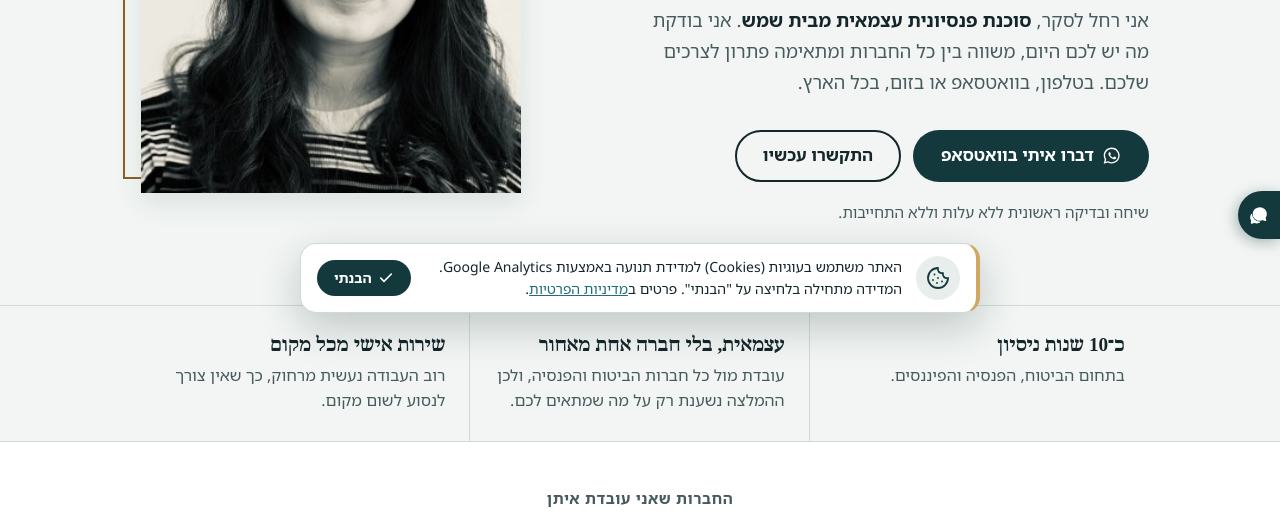
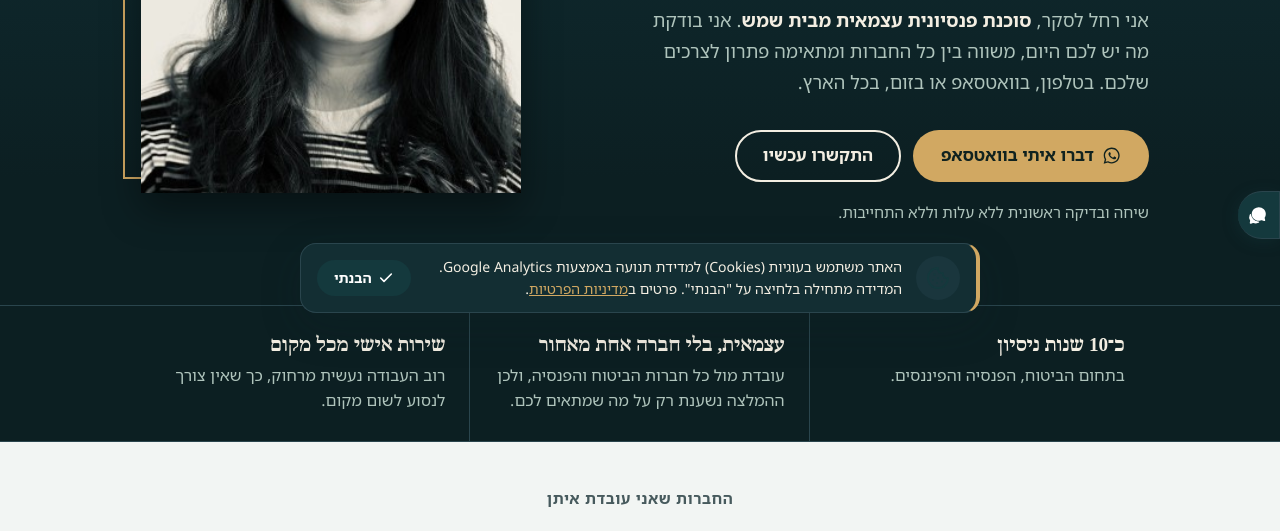
Before and after one commit to benny161299/Landing-page, a plain HTML site: page site/index.html in a window 1280 px wide. Shown: the part 471-1002 px from the top of the page. Drawn offline with Linux system fonts and the light colour scheme.

Commit message:
Dark appearance across the whole site (colors only)

```diff
--- a/site/assets/style.css
+++ b/site/assets/style.css
@@ -1,22 +1,22 @@
 :root {
-  --bg: #F2F5F3;
-  --surface: #FFFFFF;
-  --ink: #14262A;
-  --muted: #475A5D;
-  --line: #CFDAD6;
-  --field-line: #74888A;
+  --bg: #0C1F22;
+  --surface: #132E33;
+  --ink: #F3EEE2;
+  --muted: #AFC4BC;
+  --line: #2A454D;
+  --field-line: #4E6B72;
   --band: #14393D;
   --band-ink: #EEF4F2;
   --band-muted: #B7CBC8;
   --band-line: rgba(238, 244, 242, 0.22);
-  --brass: #8A6127;
+  --brass: #C89B57;
   --brass-fill: #D1A862;
   --on-brass: #10221F;
   --cta: #14393D;
   --on-cta: #FFFFFF;
   --arch-bg: #E4E2DE;
   --foot: #0E2427;
-  --focus: #1F6F78;
+  --focus: #D1A862;
 
   --serif: "Noto Serif Hebrew", "Frank Ruhl Libre", "David", "Times New Roman", serif;
   --sans: "Noto Sans Hebrew", "Assistant", "Segoe UI", Tahoma, Arial, sans-serif;
@@ -24,7 +24,7 @@
   box-sizing: border-box;
   padding-top: env(safe-area-inset-top, 0px);
   padding-bottom: env(safe-area-inset-bottom, 0px);
-  color-scheme: light;
+  color-scheme: dark;
 }
 
 *, *::before, *::after { box-sizing: border-box; }
@@ -79,8 +79,8 @@ p { margin: 0; }
   border-radius: 999px; border: 2px solid transparent;
   transition: background-color .2s, color .2s, border-color .2s;
 }
-.btn-primary { background: var(--cta); color: var(--on-cta); }
-.btn-primary:hover { filter: brightness(1.12); }
+.btn-primary { background: var(--brass-fill); color: var(--on-brass); }
+.btn-primary:hover { filter: brightness(1.08); }
 .btn-ghost { border-color: var(--ink); color: var(--ink); background: transparent; }
 .btn-ghost:hover { background: var(--ink); color: var(--bg); }
 .btn-brass { background: var(--brass-fill); color: var(--on-brass); }
@@ -110,13 +110,18 @@ p { margin: 0; }
 }
 .top-in { display: flex; align-items: center; justify-content: space-between; min-height: 68px; gap: 16px; }
 .brand { display: inline-flex; align-items: center; text-decoration: none; line-height: 1.2; }
-.brand-img { height: 44px; width: auto; max-width: 100%; display: block; object-fit: contain; }
+.brand-img { height: 44px; width: auto; max-width: 100%; display: block; object-fit: contain; background: #F4F1E8; border-radius: 10px; padding: 5px 10px; }
 .brand b { font-family: var(--serif); font-size: 1.35rem; display: block; }
 .brand span { font-size: .9rem; color: var(--muted); }
 .top .btn { min-height: 44px; padding: 8px 20px; font-size: 1rem; }
 
 /* Hero */
-.hero { padding-block: clamp(40px, 7vw, 88px) clamp(48px, 7vw, 80px); }
+.hero {
+  padding-block: clamp(40px, 7vw, 88px) clamp(48px, 7vw, 80px);
+  background: linear-gradient(180deg, #12343B 0%, var(--bg) 82%);
+}
+.hero .sub b { color: var(--brass-fill); }
+.hero .portrait::before { border-color: var(--brass-fill); }
 .hero-grid { display: grid; grid-template-columns: 1.15fr .85fr; gap: clamp(32px, 6vw, 80px); align-items: center; }
 .hero h1 { font-size: clamp(2.5rem, 5.6vw, 4.2rem); line-height: 1.1; letter-spacing: -0.01em; }
 .hero .sub { margin-top: 22px; font-size: 1.15rem; max-width: 46ch; color: var(--muted); }
@@ -150,13 +155,13 @@ p { margin: 0; }
   object-fit: cover; object-position: 50% 18%;
   background: var(--arch-bg);
   border-radius: 999px 999px 0 0;
-  box-shadow: 0 10px 28px rgba(20, 57, 61, 0.1);
+  box-shadow: 0 16px 38px rgba(0, 0, 0, 0.42);
   transition: transform .45s cubic-bezier(0.25, 1, 0.5, 1),
               box-shadow .45s ease;
 }
 .portrait:hover img {
   transform: translate(-18px, -14px);
-  box-shadow: 0 16px 36px rgba(20, 57, 61, 0.22);
+  box-shadow: 0 20px 44px rgba(0, 0, 0, 0.5);
 }
 .portrait:hover::before {
   z-index: 2;
@@ -212,7 +217,7 @@ p { margin: 0; }
 .partners-sec {
   padding-block: clamp(30px, 4.5vw, 44px);
   border-bottom: 1px solid var(--line);
-  background: var(--surface);
+  background: #F2F5F3;
   overflow: hidden;
 }
 .partners-title {
@@ -220,9 +225,10 @@ p { margin: 0; }
   font-size: 0.95rem;
   font-weight: 600;
   letter-spacing: 0.04em;
-  color: var(--muted);
+  color: #475A5D;
   margin-bottom: 22px;
 }
+.partners-sec :focus-visible { outline-color: #1F6F78; }
 .marquee {
   width: 100%;
   overflow: hidden;
@@ -441,7 +447,7 @@ p { margin: 0; }
   height: 20px;
   margin-top: 3px;
   flex: none;
-  accent-color: var(--cta);
+  accent-color: var(--brass-fill);
   cursor: pointer;
 }
 .consent-text {
@@ -523,7 +529,7 @@ p { margin: 0; }
 }
 
 /* ===== Extensions ===== */
-:root { --c1: #1F6F78; --c2: #A97B3C; --ok: #1E6B45; --err: #A3302B; --soft: #E8EEEB; }
+:root { --c1: #7CC6CE; --c2: #D1A862; --ok: #4CB382; --err: #E08076; --soft: #1A363D; }
 
 .todo { background: #FFE9A8; color: #3b2d00; padding: 0 4px; border-radius: 3px; }
 .ltr { direction: ltr; unicode-bidi: isolate; display: inline-block; }
@@ -691,7 +697,7 @@ p { margin: 0; }
 .opts { display: grid; gap: 10px; }
 .opt { position: relative; display: flex; gap: 12px; align-items: center; min-height: 54px; padding: 10px 16px; border: 1.5px solid var(--field-line); border-radius: 12px; background: var(--bg); cursor: pointer; transition: border-color .15s, background-color .15s; }
 .opt:hover { border-color: var(--ink); }
-.opt input { width: 20px; height: 20px; accent-color: var(--cta); flex: none; margin: 0; }
+.opt input { width: 20px; height: 20px; accent-color: var(--brass-fill); flex: none; margin: 0; }
 .opt:has(input:checked) { border-color: var(--c1); background: var(--soft); box-shadow: inset 0 0 0 1px var(--c1); }
 .opt:has(input:focus-visible) { outline: 3px solid var(--focus); outline-offset: 2px; }
 .q-actions { display: flex; gap: 10px; margin-top: 22px; flex-wrap: wrap; }
@@ -715,7 +721,7 @@ p { margin: 0; }
 .f input[type=number] { width: 9.5em; min-height: 48px; padding: 8px 12px; font: 400 1.05rem var(--sans); color: var(--ink); background: var(--bg); border: 1.5px solid var(--field-line); border-radius: 10px; direction: ltr; text-align: right; }
 .f input[type=number]:focus { outline: 3px solid var(--focus); outline-offset: 1px; border-color: var(--focus); }
 .f .unit { color: var(--muted); min-width: 2.6em; }
-.f input[type=range] { flex: 1; min-width: 80px; accent-color: var(--cta); height: 32px; }
+.f input[type=range] { flex: 1; min-width: 80px; accent-color: var(--brass-fill); height: 32px; }
 .f .hint { font-size: .9rem; color: var(--muted); margin-top: 2px; }
 .f.bad input { border-color: var(--err); }
 .f .err { color: var(--err); font-size: .92rem; margin-top: 3px; min-height: 0; }
@@ -934,7 +940,8 @@ html.asw-image-tooltips img:not(.asw-menu img):not(.asw-widget img) {
   padding: 0 2px 0 0;
   background: var(--cta, #14393D);
   color: #FFFFFF;
-  border: none;
+  border: 1px solid var(--line);
+  border-inline-end: none;
   border-radius: 999px 0 0 999px;
   box-shadow: -2px 3px 14px rgba(20, 57, 61, 0.35);
   display: flex;
```
